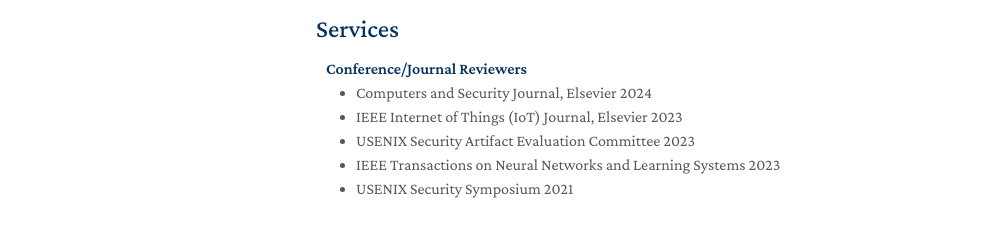
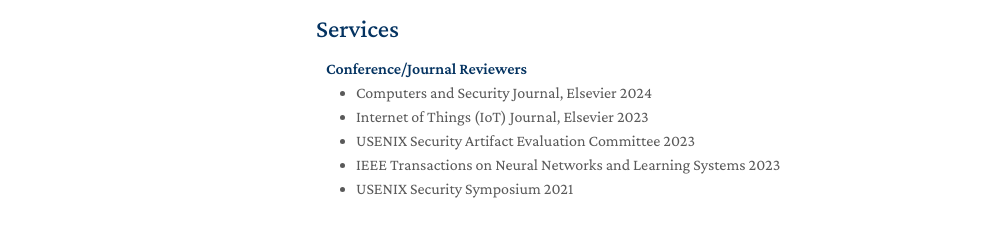
Before and after one commit to SayantonDibbo/SayantonDibbo.github.io, a Jekyll site: the page built from index.md, in a window 1280 px wide and 900 px high, scrolled down 700 px. Shown: the part 620-857 px from the top of the window, without its empty margins (154-1148 px from the left). Built offline with Jekyll 4.4.1, drawn with Linux system fonts in a browser that asks for light colours; nearby versions of some CDN libraries; a style sheet for code colours, icons or effects is not loaded; our own code applies the rules of GitHub Pages for plain Markdown files.

Commit message:
Update services.md

```diff
--- a/_includes/services.md
+++ b/_includes/services.md
@@ -4,7 +4,7 @@
 
 <ul style="margin:0 0 5px;">
   <li><a href="https://www.sciencedirect.com/journal/computers-and-security/"><autocolor>Computers and Security Journal, Elsevier 2024</autocolor></a></li>
-  <li><a href="https://www.sciencedirect.com/journal/internet-of-things/"><autocolor>IEEE Internet of Things (IoT) Journal, Elsevier 2023</autocolor></a></li>
+  <li><a href="https://www.sciencedirect.com/journal/internet-of-things/"><autocolor>Internet of Things (IoT) Journal, Elsevier 2023</autocolor></a></li>
     <li><a href="https://www.usenix.org/conference/usenixsecurity23/call-for-artifacts/"><autocolor>USENIX Security Artifact Evaluation Committee 2023</autocolor></a></li>
   <li><a href="https://ieeexplore.ieee.org/xpl/aboutJournal.jsp?punumber=5962385/"><autocolor>IEEE Transactions on Neural Networks and Learning Systems 2023</autocolor></a></li>
     <li><a href="https://www.usenix.org/conference/usenixsecurity21/"><autocolor>USENIX Security Symposium 2021</autocolor></a></li>
```
